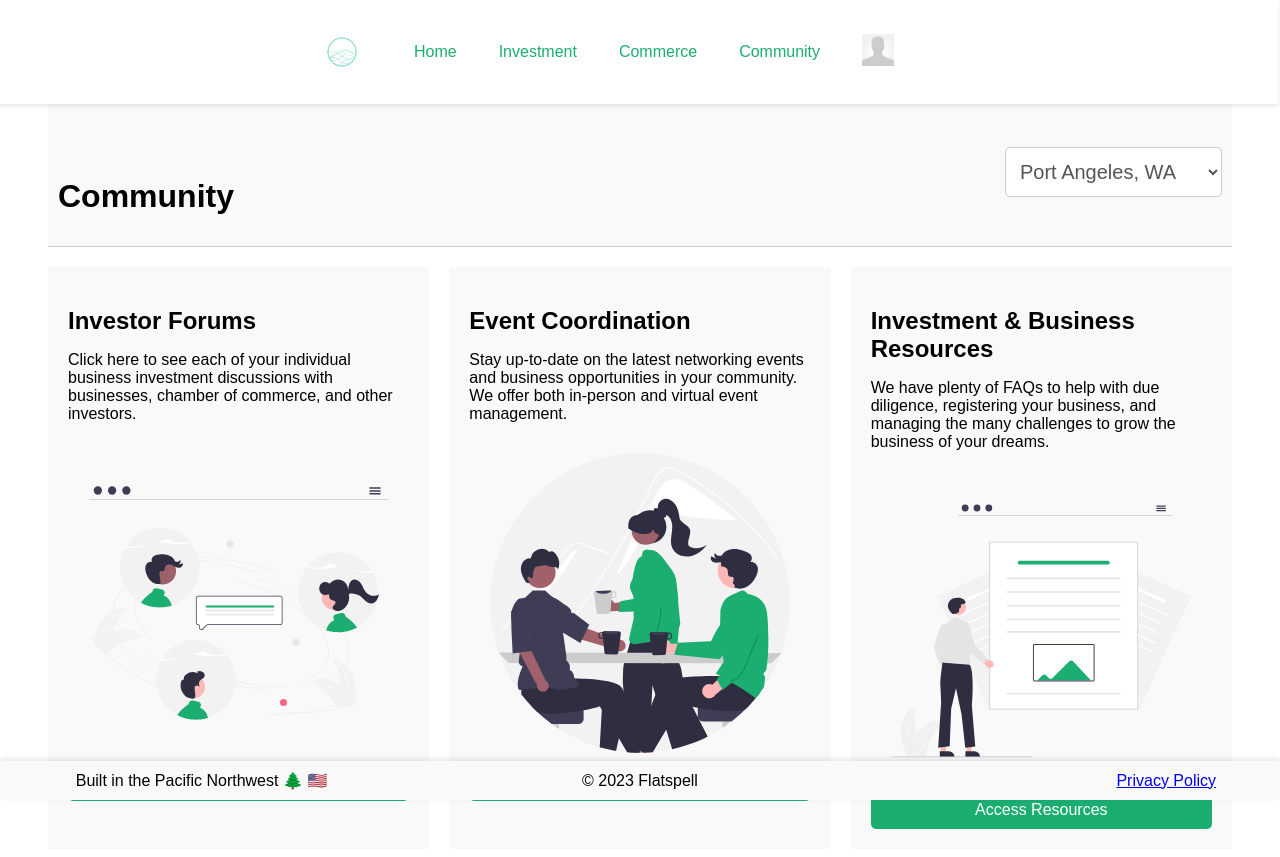
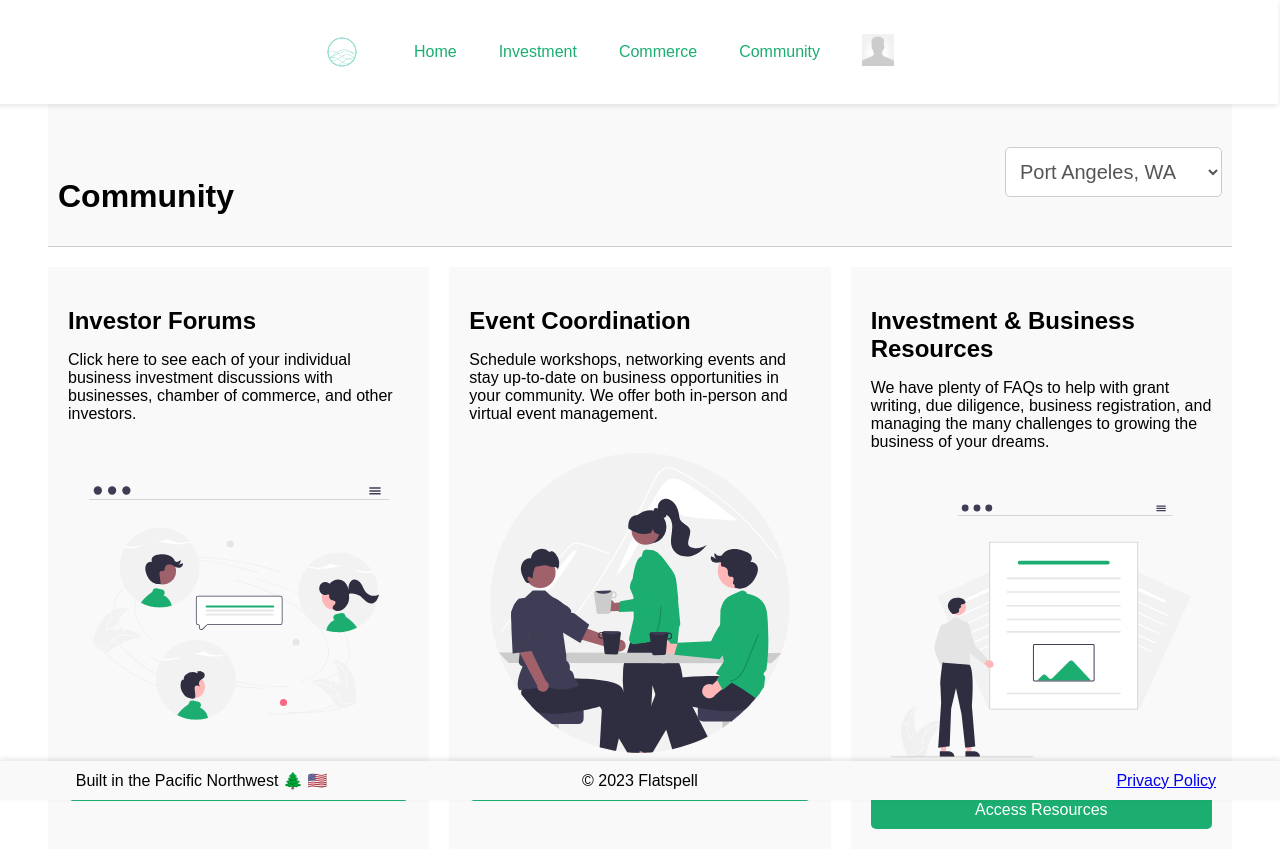
Before and after one commit to flatspell/community, a Flask app: page /community in a window 1280 px wide. Run offline with Flask 3, Linux system fonts and the light colour scheme.

Commit message:
update html on community page

```diff
--- a/app/templates/community.html
+++ b/app/templates/community.html
@@ -23,14 +23,14 @@
 
   <section class="community-section">
     <h2>Event Coordination</h2>
-    <p>Stay up-to-date on the latest networking events and business opportunities in your community. We offer both in-person and virtual event management.</p>
+    <p>Schedule workshops, networking events and stay up-to-date on business opportunities in your community. We offer both in-person and virtual event management.</p>
 		<img class="community-image" src="{{ url_for('static', filename='images/undraw_conversation_re_c26v.svg') }}" alt="Image Description">
     <a href="#">Manage Upcoming Events</a>
   </section>
 
   <section class="community-section">
     <h2>Investment & Business Resources</h2>
-    <p>We have plenty of FAQs to help with due diligence, registering your business, and managing the many challenges to grow the business of your dreams.</p>
+    <p>We have plenty of FAQs to help with grant writing, due diligence, business registration, and managing the many challenges to growing the business of your dreams.</p>
 		<img class="community-image" src="{{ url_for('static', filename='images/undraw_online_articles_re_yrkj.svg') }}" alt="Image Description">
     <a href="#">Access Resources</a>
   </section>
```
